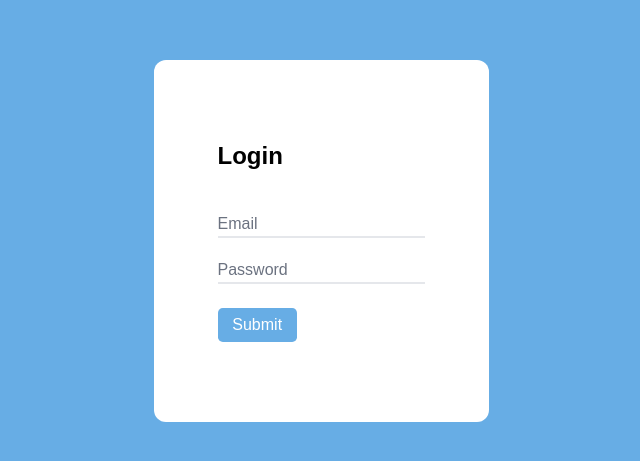
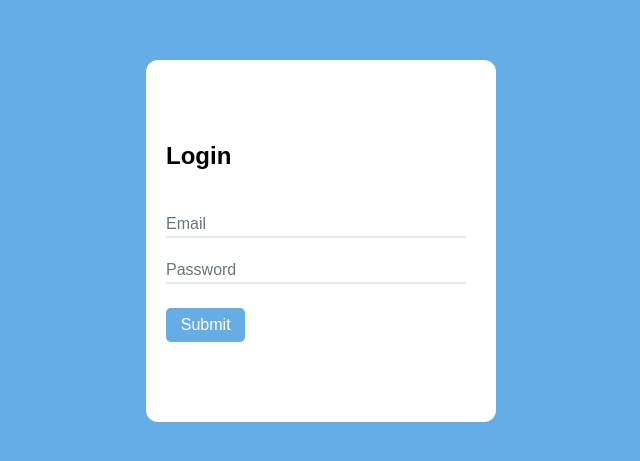
Before and after one commit to TharakaJayz/qr-gate, a React (Create React App) app: page / in a window 1280 px wide. Shown: the part 159-620 px from the top of the page, without its empty margins (319-959 px from the left). Built offline with nearby package versions, Linux system fonts and the light colour scheme.

Commit message:
fixed login UI issue

```diff
--- a/src/components/AdminCard.tsx
+++ b/src/components/AdminCard.tsx
@@ -11,8 +11,8 @@ type Props = {
 const AdminCard = ({ name, onBtnClick, email, id, pStyle }: Props) => {
     return (
         <div className={` ${pStyle}  w-full flex flex-col sm:flex-row items-start justify-between flex-wrap bg-gray-100 py-6 px-5 gap-2 border-2 hover:bg-gray-200`}>
-            <section className='sm:w-[45%] md:w-auto '>{name}</section>
-            <section className='sm:w-[45%] md:w-auto'>{email}</section>
+            <section className='sm:w-[45%] md:w-auto sm:text '>{name}</section>
+            <section className='sm:w-[45%] md:w-auto sm:text'>{email}</section>
             <section className='flex items-center justify-end gap-2 w-full mt-5 md:w-[30%] md:mt-0'>
                 <button className='cardBtn_submit'  onClick={() => onBtnClick("edit",id)}>Edit</button>
                 <button className='cardBtn_reset'  onClick={() => onBtnClick("delete",id)}>Delete</button>
--- a/src/pages/login/Login.tsx
+++ b/src/pages/login/Login.tsx
@@ -14,8 +14,8 @@ const Login = (props: Props) => {
     const { register, handleSubmit, formState: { errors } } = useForm<LoginFormData>();
     const navigation = useNavigate();
     const onSubmit = handleSubmit((data) => {
-        console.log("submittted data",data);
-        if(data){
+        console.log("submittted data", data);
+        if (data) {
             navigation("/home")
         }
         // neeed to access API
@@ -24,18 +24,18 @@ const Login = (props: Props) => {
         <div className='bg-primary w-full h-full flex justify-center items-center'>
 
 
-            <div className='bg-white rounded-xl py-[10vh] px-[5vw] flex flex-col items-center justify-center gap-10'>
-                <h3 className='font-semibold text-2xl w-full text-left'>Login</h3>
-                <form className='flex flex-col justify-start items-center gap-6 ' onSubmit={onSubmit}>
-                    <section className='flex flex-col gap-5 '>
-                        <div className='w-full flex flex-col gap-2'>
-                            <input type="email" className=' border-b-2 outline-none placeholder:text-gray-500 border-gray-200' placeholder='Email' {...register("email", { required: "This is required field" })} />
+            <div className='bg-white rounded-xl py-[10vh] px-[5vw] flex flex-col items-center justify-center gap-10 w-full mx-2 ssm:min-w-[350px] ssm:w-auto ssm:px-5  '>
+                <h3 className='font-semibold text-2xl w-[100%] text-left '>Login</h3>
+                <form className='flex flex-col justify-start items-start gap-6   w-[100%] ' onSubmit={onSubmit}>
+                    <section className='flex flex-col gap-5 w-full '>
+                        <div className='w-full flex flex-col gap-2 '>
+                            <input type="email" className=' max-w-[300px] w-full border-b-2 outline-none placeholder:text-gray-500 border-gray-200' placeholder='Email' {...register("email", { required: "This is required field" })} />
                             {errors.email && (
                                 <span className='text-red-500 text-sm'>{errors.email.message}</span>
                             )}
                         </div>
                         <div className='w-full flex flex-col gap-2'>
-                            <input type="password" className=' border-b-2 outline-none border-gray-200 placeholder:text-gray-500' placeholder='Password' {...register("password", { required: "This is required field" })} />
+                            <input type="password" className=' max-w-[300px] w-full border-b-2 outline-none border-gray-200 placeholder:text-gray-500' placeholder='Password' {...register("password", { required: "This is required field" })} />
                             {errors.password && (
                                 <span className='text-red-500 text-sm'>{errors.password.message}</span>
                             )}
@@ -43,7 +43,7 @@ const Login = (props: Props) => {
 
 
                     </section>
-                    <div className='flex items-center justify-start w-full'>
+                    <div className='flex items-center justify-start w-full '>
                         <button className='btn-submit' >Submit</button>
 
                     </div>
--- a/tailwind.config.js
+++ b/tailwind.config.js
@@ -10,7 +10,15 @@ module.exports = {
         primary:'#67ADE5',
         secondary: '#E53E3E',
       },
+      screens:{
+      ssm:'400px'
+    }
+
     },
+
+
+
+
   },
   plugins: [],
 }
```
